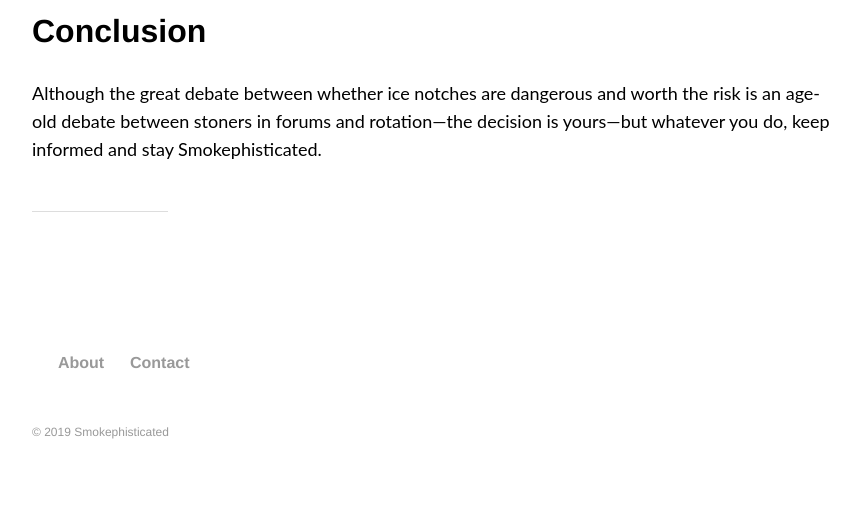
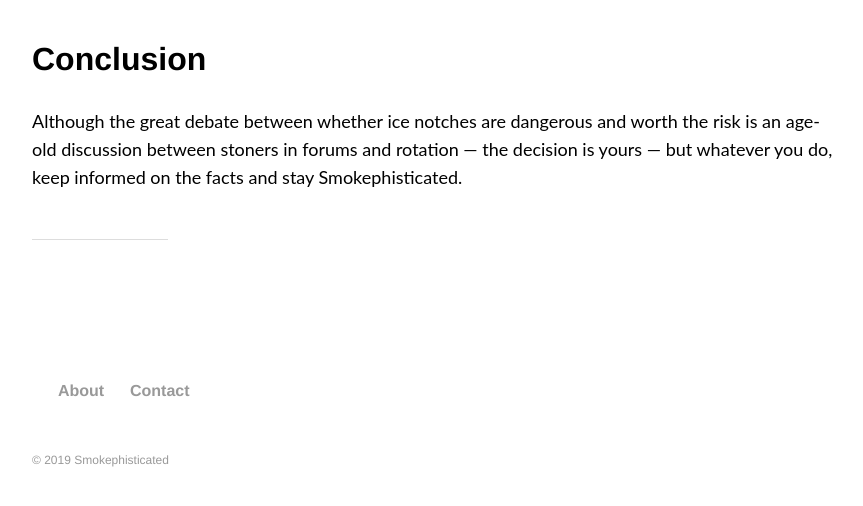
Before and after one commit to smokephisticated/smokephisticated, a Jekyll site: the page built from pages/pieces/bongs/ice-bongs.md, in a window 1280 px wide and 900 px high, scrolled down 4168 px, cut to the strip 354-860 px from the top of the window. Shown: the whole strip, without its empty margins (64-927 px from the left). Built offline with Jekyll 4.4.1, drawn with Linux system fonts in a browser that asks for light colours; nearby versions of some CDN libraries; comment, search, counter and statistics services are not loaded; some of the changed text lies outside the part shown.

Commit message:
minor fixes

```diff
--- a/pages/pieces/bongs/ice-bongs.md
+++ b/pages/pieces/bongs/ice-bongs.md
@@ -118,4 +118,4 @@
 
 ## Conclusion
 
-Although the great debate between whether ice notches are dangerous and worth the risk is an age-old debate between stoners in forums and rotation—the decision is yours—but whatever you do, keep informed and stay Smokephisticated.
+Although the great debate between whether ice notches are dangerous and worth the risk is an age-old discussion between stoners in forums and rotation — the decision is yours — but whatever you do, keep informed on the facts and stay Smokephisticated.
```
Also changed, not shown: other parts of pages/pieces/bongs/ice-bongs.md (+1 -1 lines).
